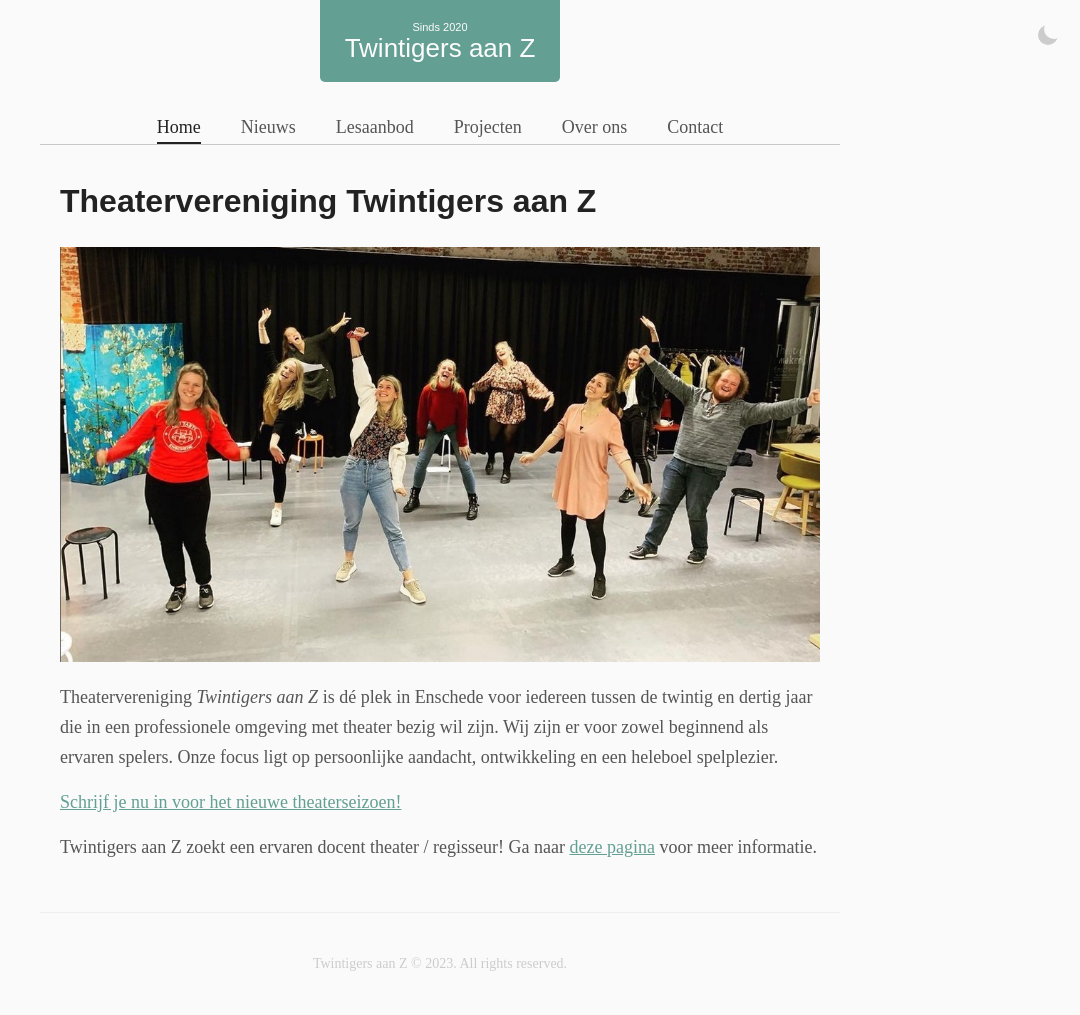
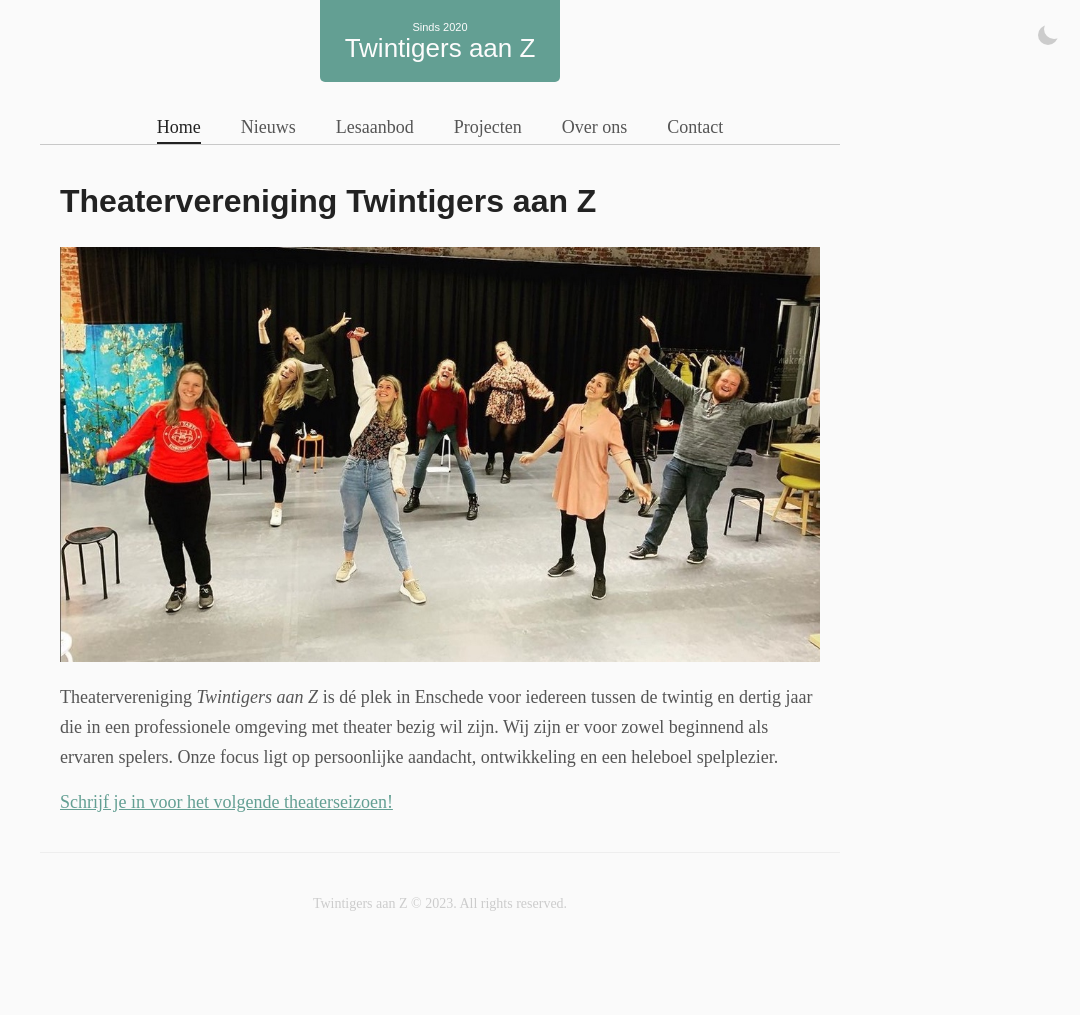
Before and after one commit to cmitz/twintigersaanz, a Jekyll site: the page built from index.html, in a window 1280 px wide. Shown: the whole page, without its empty margins (200-1280 px from the left). Built offline with Jekyll 4.4.1, drawn with Linux system fonts in a browser that asks for light colours; some web fonts are replaced; after the commit the page ends 955 px from its top, so only the background shows below that.

Commit message:
Remove front-page job posting

```diff
--- a/index.html
+++ b/index.html
@@ -9,6 +9,4 @@ title: Theatervereniging Twintigers aan Z
 
 <p>Theatervereniging <i>Twintigers aan Z</i> is dé plek in Enschede voor iedereen tussen de twintig en dertig jaar die in een professionele omgeving met theater bezig wil zijn. Wij zijn er voor zowel beginnend als ervaren spelers. Onze focus ligt op persoonlijke aandacht, ontwikkeling en een heleboel spelplezier.</p>
 
-<a href="{% link _pages/lessons.html %}">Schrijf je nu in voor het nieuwe theaterseizoen!</a>
-
-<p>Twintigers aan Z zoekt een ervaren docent theater / regisseur! Ga naar <a href="{% post_url 2022-07-01-vacature-docent-theater-regisseur %}">deze pagina</a> voor meer informatie.</p>
+<a href="{% link _pages/lessons.html %}">Schrijf je in voor het volgende theaterseizoen!</a>
```
Also changed, not shown: _posts/2022-07-01-vacature-docent-theater-regisseur.md (+2 -0 lines).
